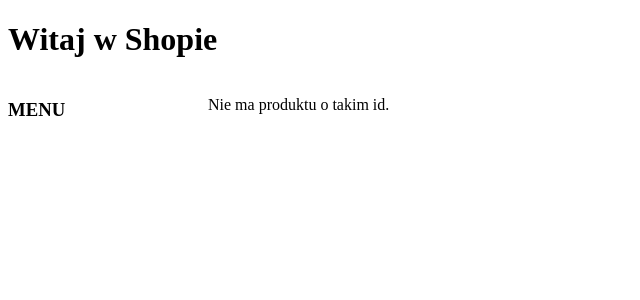
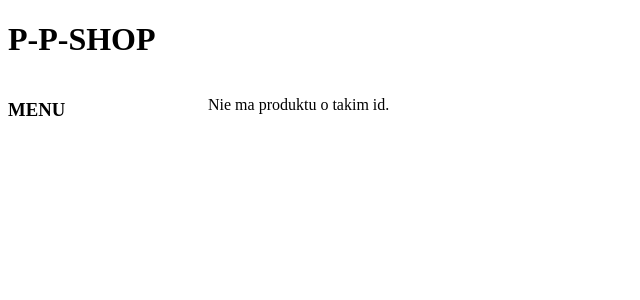
Before and after one commit to pmprogramowanie/P-P-Shop, a Django app: template Shop/Produkty/templates/produkt.html in a window 1280 px wide. Shown: the top 300 px of the page, without its empty margins (0-640 px from the left). Run offline with Django 3.2, Linux system fonts and the light colour scheme; the template is opened without the code that fills it, so the values that code supplies are empty.

Commit message:
zmiana nazwy sklepu

```diff
--- a/Shop/Produkty/templates/szablon.html
+++ b/Shop/Produkty/templates/szablon.html
@@ -8,7 +8,7 @@
 
 </body>
 <div>
-    <h1> Witaj w Shopie </h1>
+    <h1> P-P-SHOP </h1>
 </div>
 <div style="clear:both"></div>
 
```
